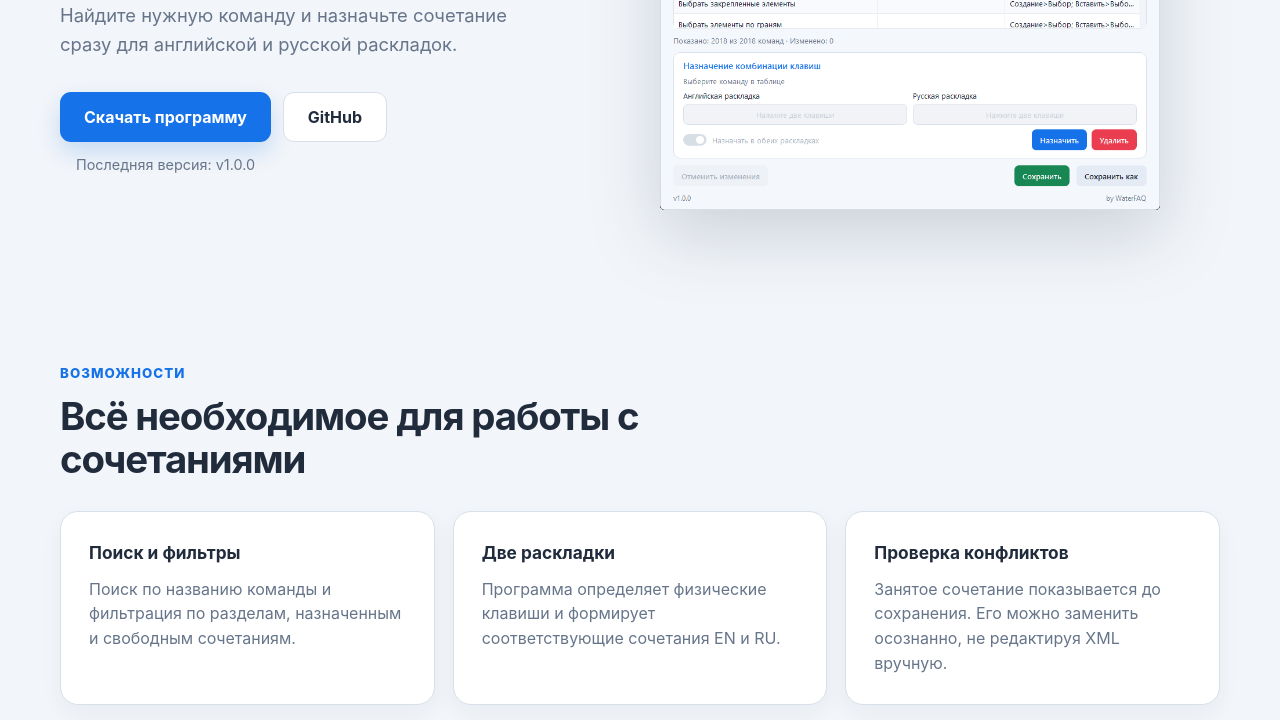
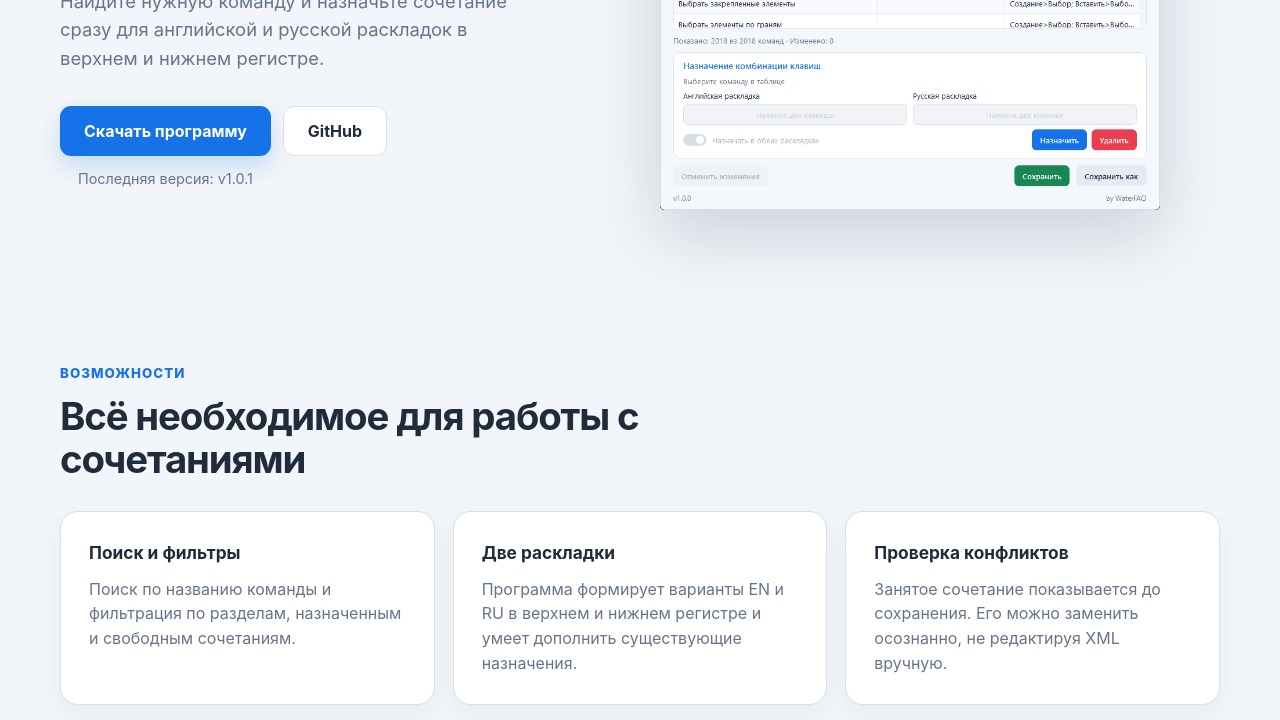
Before and after one commit to Water-FAQ/Revit-Hotkey, a plain HTML site: page site/index.html in a window 1280 px wide. Shown: the part 422-1142 px from the top of the page. Drawn offline with Linux system fonts and the light colour scheme.

Commit message:
Обновить сайт для версии 1.0.1

```diff
--- a/site/index.html
+++ b/site/index.html
@@ -39,12 +39,12 @@
       <div class="hero-copy">
         <div class="eyebrow">Бесплатно · Windows · без установки</div>
         <h1>Горячие клавиши Revit — в понятной таблице</h1>
-        <p class="lead">Найдите нужную команду и назначьте сочетание сразу для английской и русской раскладок.</p>
+        <p class="lead">Найдите нужную команду и назначьте сочетание сразу для английской и русской раскладок в верхнем и нижнем регистре.</p>
         <div class="hero-actions">
           <a class="button" href="https://github.com/Water-FAQ/Revit-Hotkey/releases/latest/download/Revit-Hotkey.zip">Скачать программу</a>
           <a class="button secondary" href="https://github.com/Water-FAQ/Revit-Hotkey">GitHub</a>
         </div>
-        <p class="meta">Последняя версия: v1.0.0</p>
+        <p class="meta">Последняя версия: v1.0.1</p>
       </div>
       <div class="hero-visual">
         <div class="app-shot"><img src="assets/app-window.png" width="862" height="812" alt="Окно программы Revit Hotkey"></div>
@@ -55,7 +55,7 @@
       <div class="section-heading"><span>Возможности</span><h2>Всё необходимое для работы с сочетаниями</h2></div>
       <div class="grid">
         <article class="card"><h3>Поиск и фильтры</h3><p>Поиск по названию команды и фильтрация по разделам, назначенным и свободным сочетаниям.</p></article>
-        <article class="card"><h3>Две раскладки</h3><p>Программа определяет физические клавиши и формирует соответствующие сочетания EN и RU.</p></article>
+        <article class="card"><h3>Две раскладки</h3><p>Программа формирует варианты EN и RU в верхнем и нижнем регистре и умеет дополнить существующие назначения.</p></article>
         <article class="card"><h3>Проверка конфликтов</h3><p>Занятое сочетание показывается до сохранения. Его можно заменить осознанно, не редактируя XML вручную.</p></article>
         <article class="card"><h3>Резервная копия</h3><p>При перезаписи файла Revit исходный XML сохраняется рядом с отметкой даты и времени.</p></article>
         <article class="card"><h3>Безопасная запись</h3><p>Итоговый файл сначала создаётся и проверяется как временный XML, затем заменяет оригинал.</p></article>
@@ -69,7 +69,7 @@
         <ol class="steps">
           <li><strong>Скачайте и распакуйте архив.</strong><span>Установка не требуется.</span></li>
           <li><strong>Запустите Revit Hotkey.</strong><span>Выберите XML вручную или загрузите файл найденной версии Revit.</span></li>
-          <li><strong>Назначьте сочетания и сохраните.</strong><span>После замены файла перезапустите Revit.</span></li>
+          <li><strong>Назначьте сочетания и сохраните.</strong><span>При необходимости импортируйте сохранённый XML-файл в Revit вручную.</span></li>
         </ol>
       </div>
       <aside class="path-card">
@@ -95,7 +95,7 @@
     </section>
 
     <section class="wrap final-cta">
-      <div><h2>Назначайте сочетания без ручного редактирования XML</h2><p>Revit Hotkey v1.0.0 · портативная версия для Windows.</p></div>
+      <div><h2>Назначайте сочетания без ручного редактирования XML</h2><p>Revit Hotkey v1.0.1 · портативная версия для Windows.</p></div>
       <a class="button" href="https://github.com/Water-FAQ/Revit-Hotkey/releases/latest/download/Revit-Hotkey.zip">Скачать программу</a>
     </section>
   </main>
```
